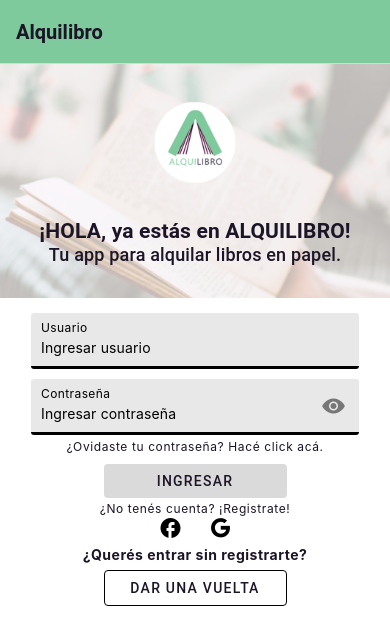
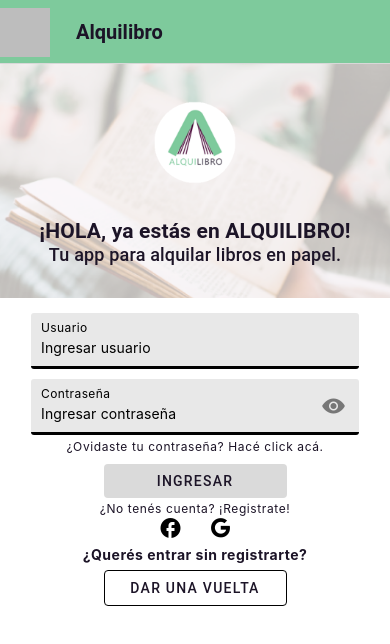
Before and after one commit to Estanip/alquilibro-client, a React Native app: screen /Home in a window 390 px wide. Shown: the top 644 px of the page. Built offline with nearby package versions, Linux system fonts and the light colour scheme.

Commit message:
agregue iconos a headerBar, y termine uploadBookScreen

```diff
--- a/navigation/index.tsx
+++ b/navigation/index.tsx
@@ -41,6 +41,7 @@
     <Stack.Navigator>
       <Stack.Screen name="Login" component={LoginRegister} options={{
         title: 'Alquilibro',
+        headerLeft: () => <Image source={require('../assets/images/adaptive-icon.png')} style={{marginBottom: -1, marginRight: 10, width: 50, height: 50}} />,
         headerStyle: {
           backgroundColor: '#7ECA9C'
         },
```
